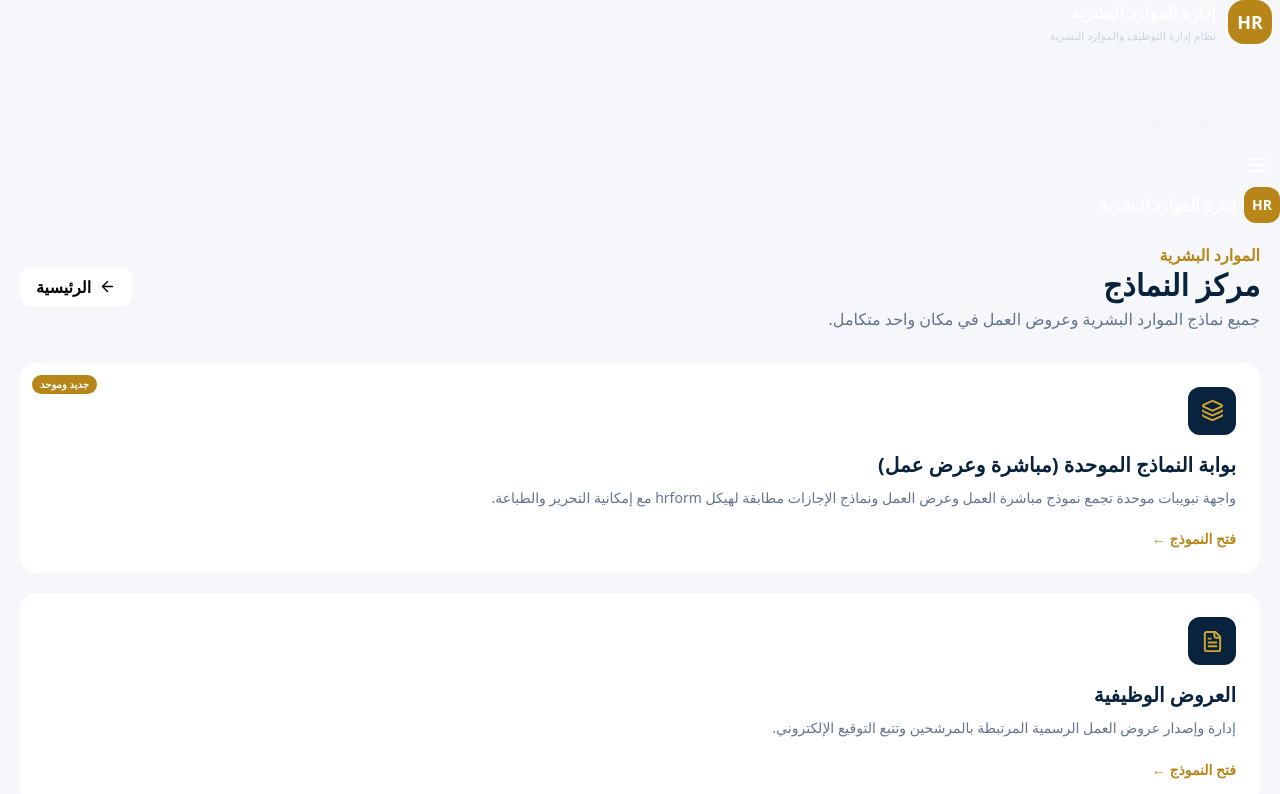
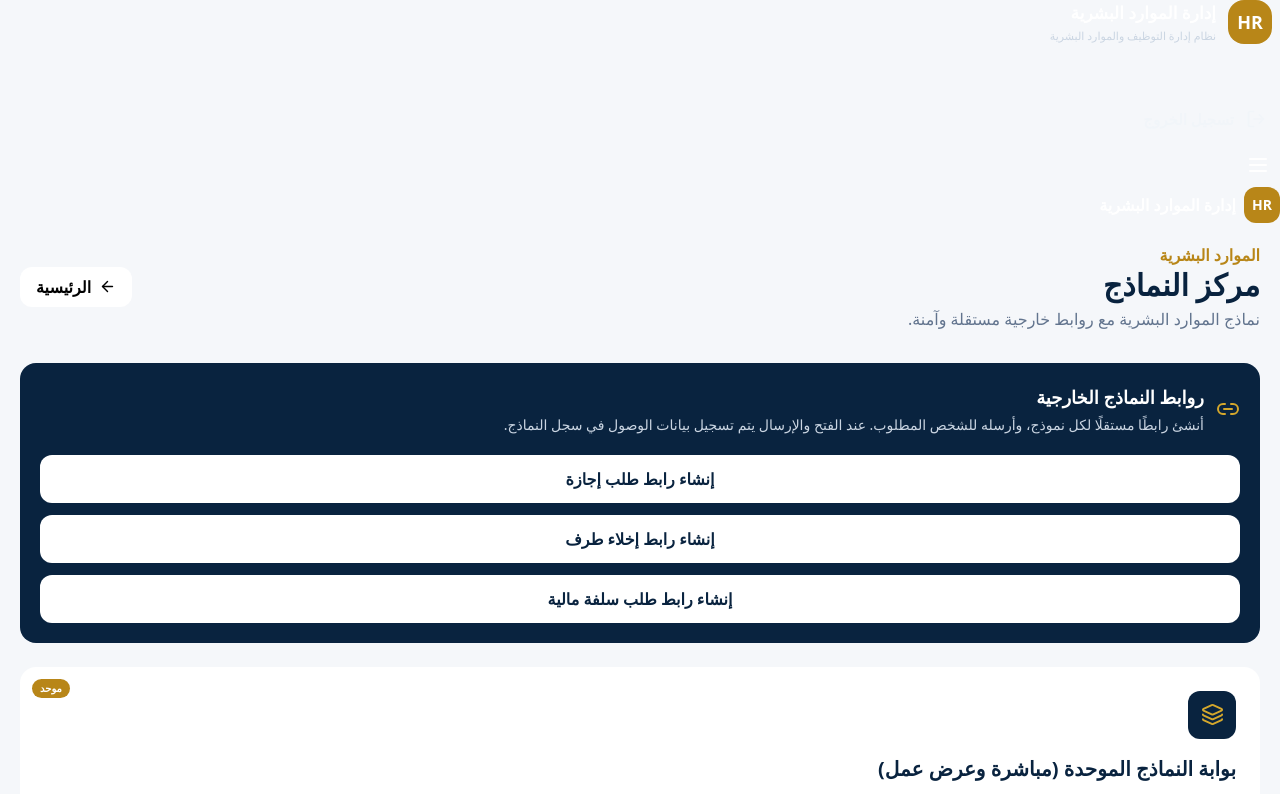
Before and after one commit to tempo033/hr2, a Next.js app: page /forms in a window 1280 px wide. Shown: the top 794 px of the page. Built offline with nearby package versions, Linux system fonts and the light colour scheme; no server answers.

Commit message:
Add external share links to forms center

```diff
--- a/app/forms/page.tsx
+++ b/app/forms/page.tsx
@@ -1,93 +1,23 @@
 'use client'
+import Link from 'next/link'
+import {FileText,ClipboardCheck,UserRoundCheck,WalletCards,ArrowLeft,Database,Layers,Link2,Copy} from 'lucide-react'
+import {useState} from 'react'
 
-import Link from 'next/link'
-import { FileText, ClipboardCheck, UserRoundCheck, WalletCards, ArrowLeft, Database, Layers } from 'lucide-react'
-
-const forms = [
-  {
-    href: '/forms/unified',
-    title: 'بوابة النماذج الموحدة (مباشرة وعرض عمل)',
-    desc: 'واجهة تبويبات موحدة تجمع نموذج مباشرة العمل وعرض العمل ونماذج الإجازات مطابقة لهيكل hrform مع إمكانية التحرير والطباعة.',
-    icon: Layers,
-    badge: 'جديد وموحد'
-  },
-  {
-    href: '/offers',
-    title: 'العروض الوظيفية',
-    desc: 'إدارة وإصدار عروض العمل الرسمية المرتبطة بالمرشحين وتتبع التوقيع الإلكتروني.',
-    icon: FileText
-  },
-  {
-    href: '/onboarding/manage',
-    title: 'مباشرة العمل',
-    desc: 'إنشاء وتعديل وطباعة نماذج مباشرة العمل وربطها ببيانات الموظف.',
-    icon: UserRoundCheck
-  },
-  {
-    href: '/forms/leave',
-    title: 'طلب الإجازة',
-    desc: 'نموذج طلب إجازة قابل للتحرير والطباعة بصيغة A4.',
-    icon: ClipboardCheck
-  },
-  {
-    href: '/forms/clearance',
-    title: 'إخلاء الطرف',
-    desc: 'نموذج إخلاء طرف متعدد الجهات مع التوقيعات.',
-    icon: ClipboardCheck
-  },
-  {
-    href: '/forms/advance',
-    title: 'طلب سلفة مالية',
-    desc: 'نموذج طلب سلفة مالية مع بيانات الموظف والاعتمادات.',
-    icon: WalletCards
-  },
-  {
-    href: '/forms/records',
-    title: 'سجل النماذج',
-    desc: 'عرض ومتابعة جميع النماذج المحفوظة في قاعدة البيانات.',
-    icon: Database
-  }
+const forms=[
+ {href:'/forms/unified',title:'بوابة النماذج الموحدة (مباشرة وعرض عمل)',desc:'واجهة تبويبات موحدة تجمع نموذج مباشرة العمل وعرض العمل ونماذج الإجازات.',icon:Layers,badge:'موحد'},
+ {href:'/offers',title:'العروض الوظيفية',desc:'إدارة وإصدار عروض العمل الرسمية المرتبطة بالمرشحين.',icon:FileText},
+ {href:'/onboarding/manage',title:'مباشرة العمل',desc:'إنشاء وتعديل وطباعة نماذج مباشرة العمل وربطها ببيانات الموظف.',icon:UserRoundCheck},
+ {href:'/forms/leave',title:'طلب الإجازة',desc:'نموذج طلب إجازة قابل للتحرير والطباعة بصيغة A4.',icon:ClipboardCheck,external:'leave'},
+ {href:'/forms/clearance',title:'إخلاء الطرف',desc:'نموذج إخلاء طرف متعدد الجهات مع التوقيعات.',icon:ClipboardCheck,external:'clearance'},
+ {href:'/forms/advance',title:'طلب سلفة مالية',desc:'نموذج طلب سلفة مالية مع بيانات الموظف والاعتمادات.',icon:WalletCards,external:'advance'},
+ {href:'/forms/records',title:'سجل النماذج',desc:'عرض ومتابعة جميع النماذج المحفوظة وروابط النماذج الخارجية وبيانات الوصول.',icon:Database}
 ]
-
-export default function FormsHub() {
-  return (
-    <main dir="rtl" className="min-h-screen bg-[#f5f7fa] p-5 md:p-8">
-      <div className="max-w-7xl mx-auto">
-        <header className="flex items-center justify-between gap-4 mb-8">
-          <div>
-            <div className="text-[#b88618] font-bold">الموارد البشرية</div>
-            <h1 className="text-3xl font-black text-[#09233f]">مركز النماذج</h1>
-            <p className="text-slate-500 mt-1">جميع نماذج الموارد البشرية وعروض العمل في مكان واحد متكامل.</p>
-          </div>
-          <Link href="/" className="border bg-white rounded-xl px-4 py-2 font-bold inline-flex gap-2 items-center hover:bg-slate-50">
-            <ArrowLeft size={17} /> الرئيسية
-          </Link>
-        </header>
-
-        <div className="grid grid-cols-1 md:grid-cols-2 lg:grid-cols-3 gap-5">
-          {forms.map(({ href, title, desc, icon: Icon, badge }) => (
-            <Link
-              key={href}
-              href={href}
-              className={`bg-white border rounded-2xl p-6 shadow-sm hover:shadow-md hover:-translate-y-0.5 transition relative overflow-hidden ${
-                badge ? 'border-[#b88618] bg-[#fffdf9]' : 'border-slate-200'
-              }`}
-            >
-              {badge && (
-                <div className="absolute top-3 left-3 bg-[#b88618] text-white text-[10px] font-bold px-2 py-0.5 rounded-full">
-                  {badge}
-                </div>
-              )}
-              <div className="w-12 h-12 rounded-xl bg-[#09233f] text-[#d4a72c] flex items-center justify-center mb-4">
-                <Icon size={23} />
-              </div>
-              <h2 className="text-xl font-black text-[#09233f]">{title}</h2>
-              <p className="text-slate-500 mt-2 text-sm leading-relaxed">{desc}</p>
-              <div className="text-[#b88618] font-bold mt-5 text-sm">فتح النموذج ←</div>
-            </Link>
-          ))}
-        </div>
-      </div>
-    </main>
-  )
+export default function FormsHub(){
+ const [link,setLink]=useState(''); const [busy,setBusy]=useState('')
+ const create=async(kind:string)=>{setBusy(kind);const r=await fetch('/api/forms/links',{method:'POST',headers:{'Content-Type':'application/json'},body:JSON.stringify({form_type:kind})});const d=await r.json();if(!r.ok){alert(d.error||'تعذر إنشاء الرابط');setBusy('');return}const u=location.origin+'/forms/public/'+d.link.token;setLink(u);await navigator.clipboard?.writeText(u);setBusy('')}
+ return <main dir="rtl" className="min-h-screen bg-[#f5f7fa] p-5 md:p-8"><div className="max-w-7xl mx-auto">
+ <header className="flex items-center justify-between gap-4 mb-8"><div><div className="text-[#b88618] font-bold">الموارد البشرية</div><h1 className="text-3xl font-black text-[#09233f]">مركز النماذج</h1><p className="text-slate-500 mt-1">نماذج الموارد البشرية مع روابط خارجية مستقلة وآمنة.</p></div><Link href="/" className="border bg-white rounded-xl px-4 py-2 font-bold inline-flex gap-2 items-center"><ArrowLeft size={17}/> الرئيسية</Link></header>
+ <div className="bg-[#09233f] text-white rounded-2xl p-5 mb-6"><div className="flex items-center gap-3"><Link2 className="text-[#d4a72c]"/><div><h2 className="font-black text-lg">روابط النماذج الخارجية</h2><p className="text-slate-300 text-sm mt-1">أنشئ رابطًا مستقلًا لكل نموذج، وأرسله للشخص المطلوب. عند الفتح والإرسال يتم تسجيل بيانات الوصول في سجل النماذج.</p></div></div><div className="grid md:grid-cols-3 gap-3 mt-5">{[['leave','طلب إجازة'],['clearance','إخلاء طرف'],['advance','طلب سلفة مالية']].map(([k,l])=><button key={k} disabled={busy===k} onClick={()=>create(k)} className="bg-white text-[#09233f] rounded-xl px-4 py-3 font-black disabled:opacity-60">{busy===k?'جارٍ الإنشاء...':<>إنشاء رابط {l}</>}</button>)}</div>{link&&<div className="mt-4 bg-white/10 rounded-xl p-3 flex flex-col md:flex-row gap-2 items-center"><span className="text-xs break-all flex-1" dir="ltr">{link}</span><button onClick={()=>navigator.clipboard?.writeText(link)} className="bg-[#b88618] rounded-lg px-3 py-2 font-bold inline-flex gap-1"><Copy size={15}/> نسخ</button></div>}</div>
+ <div className="grid grid-cols-1 md:grid-cols-2 lg:grid-cols-3 gap-5">{forms.map(({href,title,desc,icon:Icon,badge})=><Link key={href} href={href} className={`bg-white border rounded-2xl p-6 shadow-sm hover:shadow-md hover:-translate-y-0.5 transition relative overflow-hidden ${badge?'border-[#b88618] bg-[#fffdf9]':'border-slate-200'}`}>{badge&&<div className="absolute top-3 left-3 bg-[#b88618] text-white text-[10px] font-bold px-2 py-0.5 rounded-full">{badge}</div>}<div className="w-12 h-12 rounded-xl bg-[#09233f] text-[#d4a72c] flex items-center justify-center mb-4"><Icon size={23}/></div><h2 className="text-xl font-black text-[#09233f]">{title}</h2><p className="text-slate-500 mt-2 text-sm leading-relaxed">{desc}</p><div className="text-[#b88618] font-bold mt-5 text-sm">فتح النموذج ←</div></Link>)}</div>
+ </div></main>
 }
```
